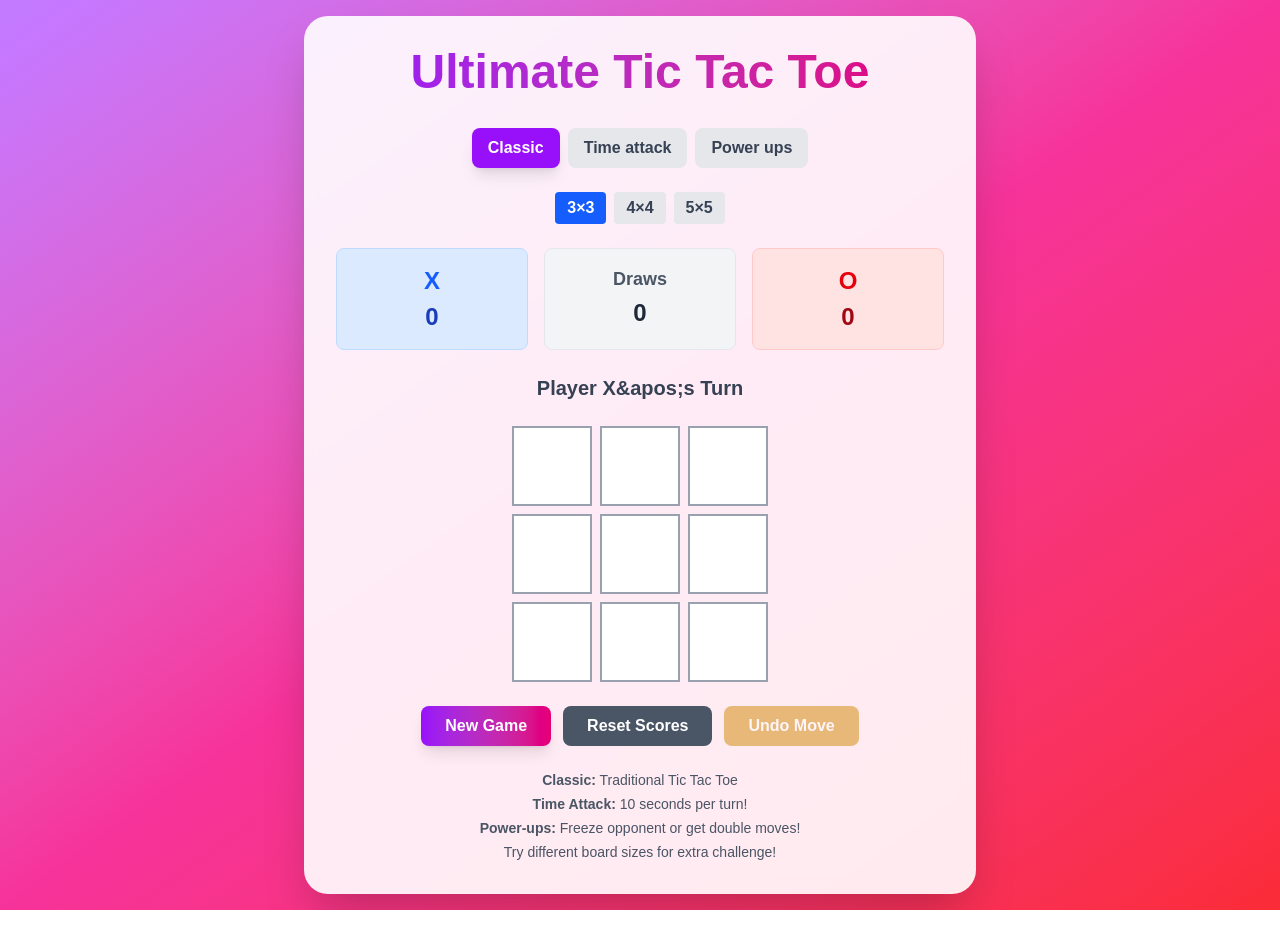
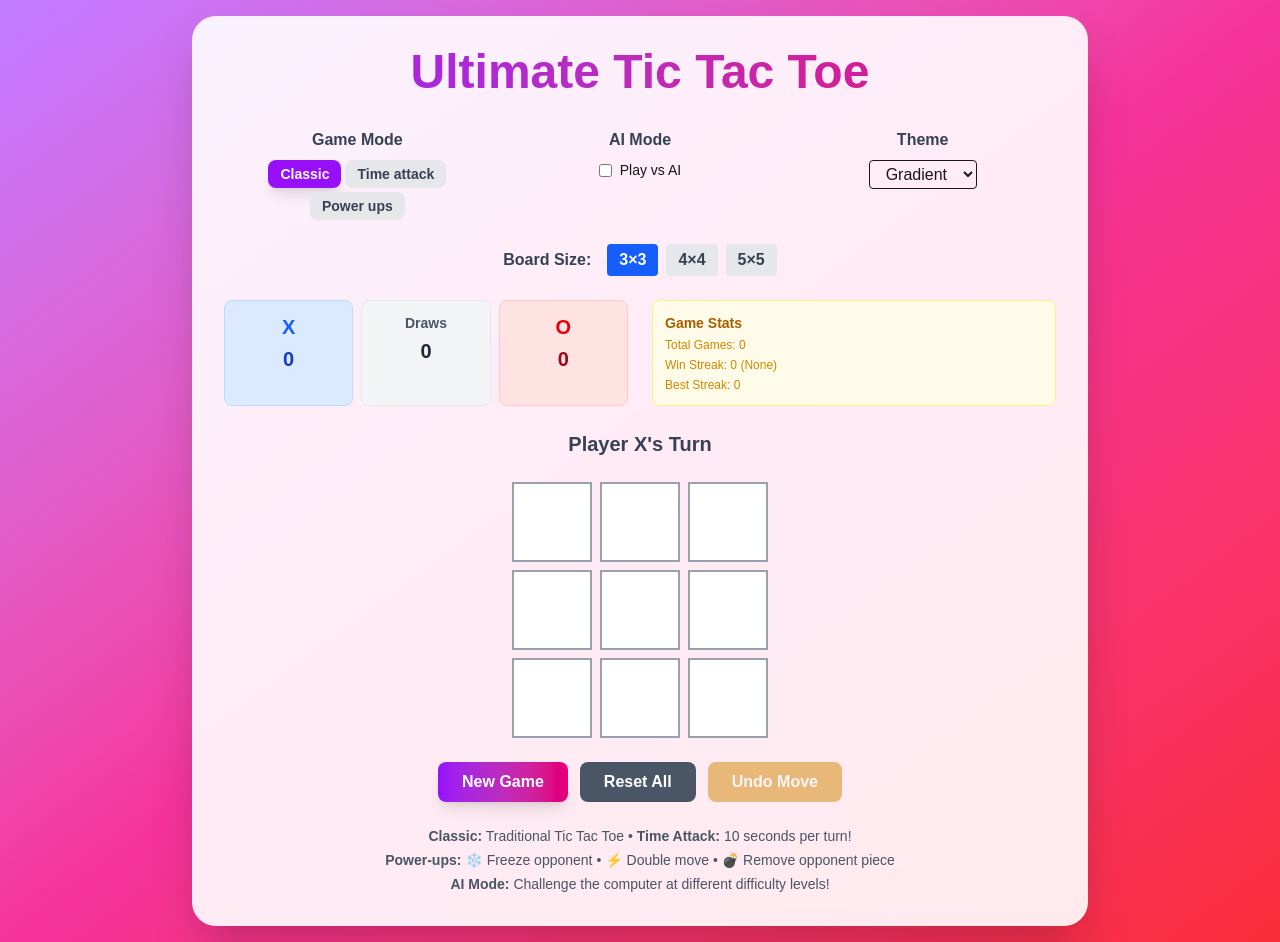
Before and after one commit to sidraut264/tic-tac-toe-game, a Next.js app: page / in a window 1280 px wide. Before the commit the page ends 910 px from the top, so only its background shows below. Built offline with nearby package versions, Linux system fonts and the light colour scheme.

Commit message:
deploy 4

```diff
--- a/app/page.js
+++ b/app/page.js
@@ -8,16 +8,21 @@ export default function TicTacToe() {
   const [winner, setWinner] = useState(null);
   const [isDraw, setIsDraw] = useState(false);
   const [scores, setScores] = useState({ X: 0, O: 0, draws: 0 });
-  const [gameMode, setGameMode] = useState('classic'); // classic, time-attack, power-ups
+  const [gameMode, setGameMode] = useState('classic');
   const [timeLeft, setTimeLeft] = useState(10);
   const [isTimeRunning, setIsTimeRunning] = useState(false);
-  const [powerUps, setPowerUps] = useState({ X: { freeze: 1, double: 1 }, O: { freeze: 1, double: 1 } });
+  const [powerUps, setPowerUps] = useState({ X: { freeze: 1, double: 1, bomb: 1 }, O: { freeze: 1, double: 1, bomb: 1 } });
   const [frozenPlayer, setFrozenPlayer] = useState(null);
   const [doubleMove, setDoubleMove] = useState(false);
   const [moveHistory, setMoveHistory] = useState([]);
   const [winningLine, setWinningLine] = useState([]);
-  const [boardSize, setBoardSize] = useState(3); // 3x3, 4x4, 5x5
+  const [boardSize, setBoardSize] = useState(3);
   const [particles, setParticles] = useState([]);
+  const [gameStats, setGameStats] = useState({ totalGames: 0, longestWinStreak: 0, currentStreak: 0, streakPlayer: null });
+  const [soundEnabled, setSoundEnabled] = useState(true);
+  const [theme, setTheme] = useState('gradient');
+  const [aiMode, setAiMode] = useState(false);
+  const [difficulty, setDifficulty] = useState('medium');
 
   const createBoard = (size) => Array(size * size).fill(null);
 
@@ -49,6 +54,85 @@ export default function TicTacToe() {
     return lines;
   };
 
+  // AI Logic
+  const minimax = (squares, depth, isMaximizing, alpha = -Infinity, beta = Infinity) => {
+    const winningLines = getWinningLines(boardSize);
+
+    // Check for winner
+    for (let line of winningLines) {
+      const firstSquare = squares[line[0]];
+      if (firstSquare && line.every(index => squares[index] === firstSquare)) {
+        if (firstSquare === 'O') return 10 - depth;  // AI wins
+        if (firstSquare === 'X') return depth - 10;  // Human wins
+      }
+    }
+
+    // Check for draw
+    if (squares.every(square => square !== null)) return 0;
+
+    // Limit search depth for performance
+    if (depth > 6) return 0;
+
+    if (isMaximizing) {
+      let maxEval = -Infinity;
+      for (let i = 0; i < squares.length; i++) {
+        if (squares[i] === null) {
+          squares[i] = 'O';
+          const evaluation = minimax(squares, depth + 1, false, alpha, beta);
+          squares[i] = null;
+          maxEval = Math.max(maxEval, evaluation);
+          alpha = Math.max(alpha, evaluation);
+          if (beta <= alpha) break; // Alpha-beta pruning
+        }
+      }
+      return maxEval;
+    } else {
+      let minEval = Infinity;
+      for (let i = 0; i < squares.length; i++) {
+        if (squares[i] === null) {
+          squares[i] = 'X';
+          const evaluation = minimax(squares, depth + 1, true, alpha, beta);
+          squares[i] = null;
+          minEval = Math.min(minEval, evaluation);
+          beta = Math.min(beta, evaluation);
+          if (beta <= alpha) break; // Alpha-beta pruning
+        }
+      }
+      return minEval;
+    }
+  };
+
+  const getBestMove = (squares) => {
+    const emptyCells = squares.map((cell, index) => cell === null ? index : null).filter(val => val !== null);
+
+    if (emptyCells.length === 0) return null;
+
+    if (difficulty === 'easy') {
+      // 70% random, 30% optimal
+      if (Math.random() < 0.7) {
+        return emptyCells[Math.floor(Math.random() * emptyCells.length)];
+      }
+    }
+
+    // For medium/hard and the 30% smart moves in easy
+    let bestScore = -Infinity;
+    let bestMove = null;
+
+    for (let i = 0; i < squares.length; i++) {
+      if (squares[i] === null) {
+        const testBoard = [...squares];
+        testBoard[i] = 'O';
+        const score = minimax(testBoard, 0, false);
+        if (score > bestScore) {
+          bestScore = score;
+          bestMove = i;
+        }
+      }
+    }
+
+    return bestMove !== null ? bestMove : emptyCells[0];
+  };
+
   // Timer effect
   useEffect(() => {
     let interval;
@@ -56,6 +140,10 @@ export default function TicTacToe() {
       interval = setInterval(() => {
         setTimeLeft(time => {
           if (time <= 1) {
+            if (aiMode && !isXNext) {
+              // AI's turn, don't switch
+              return 10;
+            }
             setIsXNext(!isXNext);
             return 10;
           }
@@ -64,7 +152,33 @@ export default function TicTacToe() {
       }, 1000);
     }
     return () => clearInterval(interval);
-  }, [isTimeRunning, timeLeft, winner, isDraw, gameMode, isXNext]);
+  }, [isTimeRunning, timeLeft, winner, isDraw, gameMode, isXNext, aiMode]);
+
+  // AI Move Effect
+  useEffect(() => {
+    if (aiMode && !isXNext && !winner && !isDraw && frozenPlayer !== 'O') {
+      const timer = setTimeout(() => {
+        const bestMove = getBestMove([...board]); // Pass a copy of the board
+        if (bestMove !== null && bestMove !== undefined) {
+          // Simulate AI click
+          const newBoard = [...board];
+          newBoard[bestMove] = 'O';
+          setBoard(newBoard);
+          setMoveHistory(prev => [...prev, { player: 'O', index: bestMove, timestamp: Date.now() }]);
+
+          if (doubleMove) {
+            setDoubleMove(false);
+          } else {
+            setIsXNext(true);
+            if (gameMode === 'time-attack') {
+              setTimeLeft(10);
+            }
+          }
+        }
+      }, 800); // AI thinks for 800ms
+      return () => clearTimeout(timer);
+    }
+  }, [aiMode, isXNext, board, winner, isDraw, frozenPlayer, doubleMove, gameMode]);
 
   // Frozen player effect
   useEffect(() => {
@@ -104,7 +218,32 @@ export default function TicTacToe() {
         ...prev,
         [gameWinner]: prev[gameWinner] + 1
       }));
-      createWinParticles();
+
+      // Update game stats
+      setGameStats(prev => {
+        const newStats = { ...prev, totalGames: prev.totalGames + 1 };
+        if (prev.streakPlayer === gameWinner) {
+          newStats.currentStreak = prev.currentStreak + 1;
+          newStats.longestWinStreak = Math.max(prev.longestWinStreak, newStats.currentStreak);
+        } else {
+          newStats.currentStreak = 1;
+          newStats.streakPlayer = gameWinner;
+        }
+        return newStats;
+      });
+
+      // Create win particles
+      const newParticles = [];
+      for (let i = 0; i < 50; i++) {
+        newParticles.push({
+          id: i,
+          x: Math.random() * 100,
+          y: Math.random() * 100,
+          color: gameWinner === 'X' ? 'blue' : 'red'
+        });
+      }
+      setParticles(newParticles);
+      setTimeout(() => setParticles([]), 3000);
     } else if (gameDraw && !gameWinner) {
       setIsDraw(true);
       setIsTimeRunning(false);
@@ -112,26 +251,14 @@ export default function TicTacToe() {
         ...prev,
         draws: prev.draws + 1
       }));
+      setGameStats(prev => ({ ...prev, totalGames: prev.totalGames + 1, currentStreak: 0, streakPlayer: null }));
     }
   }, [board, boardSize]);
-
-  const createWinParticles = () => {
-    const newParticles = [];
-    for (let i = 0; i < 50; i++) {
-      newParticles.push({
-        id: i,
-        x: Math.random() * 100,
-        y: Math.random() * 100,
-        color: winner === 'X' ? 'blue' : 'red'
-      });
-    }
-    setParticles(newParticles);
-    setTimeout(() => setParticles([]), 3000);
-  };
 
   const handleClick = (index) => {
     if (board[index] || winner || isDraw) return;
     if (frozenPlayer === (isXNext ? 'X' : 'O')) return;
+    if (aiMode && !isXNext) return; // Prevent human from moving during AI turn
 
     const newBoard = [...board];
     const currentPlayer = isXNext ? 'X' : 'O';
@@ -146,6 +273,31 @@ export default function TicTacToe() {
       if (gameMode === 'time-attack') {
         setTimeLeft(10);
       }
+    }
+  };
+
+  const useBombPowerUp = () => {
+    const currentPlayer = isXNext ? 'X' : 'O';
+    if (powerUps[currentPlayer].bomb <= 0) return;
+
+    // Remove a random opponent's piece
+    const opponentPieces = board.map((piece, index) =>
+      piece === (currentPlayer === 'X' ? 'O' : 'X') ? index : null
+    ).filter(index => index !== null);
+
+    if (opponentPieces.length > 0) {
+      const randomIndex = opponentPieces[Math.floor(Math.random() * opponentPieces.length)];
+      const newBoard = [...board];
+      newBoard[randomIndex] = null;
+      setBoard(newBoard);
+
+      setPowerUps(prev => ({
+        ...prev,
+        [currentPlayer]: {
+          ...prev[currentPlayer],
+          bomb: prev[currentPlayer].bomb - 1
+        }
+      }));
     }
   };
 
@@ -165,6 +317,8 @@ export default function TicTacToe() {
       setFrozenPlayer(currentPlayer === 'X' ? 'O' : 'X');
     } else if (type === 'double') {
       setDoubleMove(true);
+    } else if (type === 'bomb') {
+      useBombPowerUp();
     }
   };
 
@@ -194,7 +348,7 @@ export default function TicTacToe() {
     setWinningLine([]);
     setParticles([]);
     if (gameMode === 'power-ups') {
-      setPowerUps({ X: { freeze: 1, double: 1 }, O: { freeze: 1, double: 1 } });
+      setPowerUps({ X: { freeze: 1, double: 1, bomb: 1 }, O: { freeze: 1, double: 1, bomb: 1 } });
     }
   };
 
@@ -205,6 +359,19 @@ export default function TicTacToe() {
     setIsDraw(false);
     setMoveHistory([]);
     setWinningLine([]);
+  };
+
+  const getThemeClasses = () => {
+    switch (theme) {
+      case 'dark':
+        return 'bg-gradient-to-br from-gray-900 via-purple-900 to-violet-900';
+      case 'ocean':
+        return 'bg-gradient-to-br from-blue-400 via-blue-500 to-blue-600';
+      case 'forest':
+        return 'bg-gradient-to-br from-green-400 via-green-500 to-green-600';
+      default:
+        return 'bg-gradient-to-br from-purple-400 via-pink-500 to-red-500';
+    }
   };
 
   const renderSquare = (index) => {
@@ -232,27 +399,32 @@ export default function TicTacToe() {
   };
 
   return (
-    <div className="min-h-screen bg-gradient-to-br from-purple-400 via-pink-500 to-red-500 flex items-center justify-center p-4 relative overflow-hidden">
+    <div className={`min-h-screen ${getThemeClasses()} flex items-center justify-center p-4 relative overflow-hidden`}>
       {/* Animated particles */}
       {particles.map(particle => (
         <div
           key={particle.id}
-          className={`absolute w-2 h-2 rounded-full animate-bounce bg-${particle.color}-400`}
+          className={`absolute w-2 h-2 rounded-full animate-bounce`}
           style={{
             left: `${particle.x}%`,
             top: `${particle.y}%`,
+            backgroundColor: particle.color === 'blue' ? '#3b82f6' : '#ef4444',
             animationDelay: `${Math.random() * 2}s`
           }}
         />
       ))}
 
-      <div className="bg-white/90 backdrop-blur-sm rounded-3xl shadow-2xl p-8 max-w-2xl w-full">
+      <div className="bg-white/90 backdrop-blur-sm rounded-3xl shadow-2xl p-8 max-w-4xl w-full">
         <h1 className="text-5xl font-bold text-center mb-8 bg-gradient-to-r from-purple-600 to-pink-600 bg-clip-text text-transparent">
           Ultimate Tic Tac Toe
         </h1>
 
+        {/* Settings Row */}
+        <div className="grid grid-cols-1 md:grid-cols-3 gap-4 mb-6">
           {/* Game Mode Selector */}
-        <div className="flex justify-center gap-2 mb-6">
+          <div className="text-center">
+            <h3 className="font-semibold text-gray-700 mb-2">Game Mode</h3>
+            <div className="flex flex-wrap justify-center gap-1">
               {['classic', 'time-attack', 'power-ups'].map(mode => (
                 <button
                   key={mode}
@@ -260,7 +432,7 @@ export default function TicTacToe() {
                     setGameMode(mode);
                     resetGame();
                   }}
-              className={`px-4 py-2 rounded-lg font-semibold transition-all ${
+                  className={`px-3 py-1 rounded-lg font-semibold transition-all text-sm ${
                     gameMode === mode
                       ? 'bg-purple-600 text-white shadow-lg'
                       : 'bg-gray-200 text-gray-700 hover:bg-gray-300'
@@ -270,9 +442,57 @@ export default function TicTacToe() {
                 </button>
               ))}
             </div>
+          </div>
+
+          {/* AI Settings */}
+          <div className="text-center">
+            <h3 className="font-semibold text-gray-700 mb-2">AI Mode</h3>
+            <div className="space-y-2">
+              <label className="flex items-center justify-center gap-2">
+                <input
+                  type="checkbox"
+                  checked={aiMode}
+                  onChange={(e) => {
+                    setAiMode(e.target.checked);
+                    resetGame();
+                  }}
+                  className="rounded"
+                />
+                <span className="text-sm">Play vs AI</span>
+              </label>
+              {aiMode && (
+                <select
+                  value={difficulty}
+                  onChange={(e) => setDifficulty(e.target.value)}
+                  className="px-2 py-1 rounded border text-sm"
+                >
+                  <option value="easy">Easy</option>
+                  <option value="medium">Medium</option>
+                  <option value="hard">Hard</option>
+                </select>
+              )}
+            </div>
+          </div>
+
+          {/* Theme Selector */}
+          <div className="text-center">
+            <h3 className="font-semibold text-gray-700 mb-2">Theme</h3>
+            <select
+              value={theme}
+              onChange={(e) => setTheme(e.target.value)}
+              className="px-3 py-1 rounded border"
+            >
+              <option value="gradient">Gradient</option>
+              <option value="dark">Dark</option>
+              <option value="ocean">Ocean</option>
+              <option value="forest">Forest</option>
+            </select>
+          </div>
+        </div>
 
         {/* Board Size Selector */}
         <div className="flex justify-center gap-2 mb-6">
+          <span className="self-center font-semibold text-gray-700 mr-2">Board Size:</span>
           {[3, 4, 5].map(size => (
             <button
               key={size}
@@ -302,58 +522,83 @@ export default function TicTacToe() {
           <div className="grid grid-cols-2 gap-4 mb-6">
             <div className="text-center">
               <div className="font-bold text-blue-600 mb-2">Player X Powers</div>
-              <div className="flex gap-2 justify-center">
+              <div className="flex gap-1 justify-center flex-wrap">
                 <button
                   onClick={() => usePowerUp('freeze')}
-                  disabled={powerUps.X.freeze === 0 || !isXNext}
-                  className="px-3 py-1 bg-blue-500 text-white rounded disabled:opacity-30 hover:bg-blue-600"
+                  disabled={powerUps.X.freeze === 0 || !isXNext || (aiMode && !isXNext)}
+                  className="px-2 py-1 bg-blue-500 text-white rounded disabled:opacity-30 hover:bg-blue-600 text-sm"
                 >
-                  ❄️ Freeze ({powerUps.X.freeze})
+                  ❄️ ({powerUps.X.freeze})
                 </button>
                 <button
                   onClick={() => usePowerUp('double')}
-                  disabled={powerUps.X.double === 0 || !isXNext}
-                  className="px-3 py-1 bg-blue-500 text-white rounded disabled:opacity-30 hover:bg-blue-600"
+                  disabled={powerUps.X.double === 0 || !isXNext || (aiMode && !isXNext)}
+                  className="px-2 py-1 bg-blue-500 text-white rounded disabled:opacity-30 hover:bg-blue-600 text-sm"
                 >
-                  ⚡ Double ({powerUps.X.double})
+                  ⚡ ({powerUps.X.double})
+                </button>
+                <button
+                  onClick={() => usePowerUp('bomb')}
+                  disabled={powerUps.X.bomb === 0 || !isXNext || (aiMode && !isXNext)}
+                  className="px-2 py-1 bg-blue-500 text-white rounded disabled:opacity-30 hover:bg-blue-600 text-sm"
+                >
+                  💣 ({powerUps.X.bomb})
                 </button>
               </div>
             </div>
             <div className="text-center">
-              <div className="font-bold text-red-600 mb-2">Player O Powers</div>
-              <div className="flex gap-2 justify-center">
+              <div className="font-bold text-red-600 mb-2">{aiMode ? 'AI' : 'Player O'} Powers</div>
+              <div className="flex gap-1 justify-center flex-wrap">
                 <button
                   onClick={() => usePowerUp('freeze')}
-                  disabled={powerUps.O.freeze === 0 || isXNext}
-                  className="px-3 py-1 bg-red-500 text-white rounded disabled:opacity-30 hover:bg-red-600"
+                  disabled={powerUps.O.freeze === 0 || isXNext || aiMode}
+                  className="px-2 py-1 bg-red-500 text-white rounded disabled:opacity-30 hover:bg-red-600 text-sm"
                 >
-                  ❄️ Freeze ({powerUps.O.freeze})
+                  ❄️ ({powerUps.O.freeze})
                 </button>
                 <button
                   onClick={() => usePowerUp('double')}
-                  disabled={powerUps.O.double === 0 || isXNext}
-                  className="px-3 py-1 bg-red-500 text-white rounded disabled:opacity-30 hover:bg-red-600"
+                  disabled={powerUps.O.double === 0 || isXNext || aiMode}
+                  className="px-2 py-1 bg-red-500 text-white rounded disabled:opacity-30 hover:bg-red-600 text-sm"
                 >
-                  ⚡ Double ({powerUps.O.double})
+                  ⚡ ({powerUps.O.double})
+                </button>
+                <button
+                  onClick={() => usePowerUp('bomb')}
+                  disabled={powerUps.O.bomb === 0 || isXNext || aiMode}
+                  className="px-2 py-1 bg-red-500 text-white rounded disabled:opacity-30 hover:bg-red-600 text-sm"
+                >
+                  💣 ({powerUps.O.bomb})
                 </button>
               </div>
             </div>
           </div>
         )}
 
-        {/* Score Board */}
-        <div className="grid grid-cols-3 gap-4 mb-6 text-center">
-          <div className="bg-blue-100 rounded-lg p-4 border border-blue-200">
-            <div className="text-2xl font-bold text-blue-600 mb-1">X</div>
-            <div className="text-2xl font-bold text-blue-800">{scores.X}</div>
+        {/* Score Board and Stats */}
+        <div className="grid grid-cols-2 gap-6 mb-6">
+          <div className="grid grid-cols-3 gap-2 text-center">
+            <div className="bg-blue-100 rounded-lg p-3 border border-blue-200">
+              <div className="text-xl font-bold text-blue-600 mb-1">X</div>
+              <div className="text-xl font-bold text-blue-800">{scores.X}</div>
             </div>
-          <div className="bg-gray-100 rounded-lg p-4 border border-gray-200">
-            <div className="text-lg font-bold text-gray-600 mb-1">Draws</div>
-            <div className="text-2xl font-bold text-gray-800">{scores.draws}</div>
+            <div className="bg-gray-100 rounded-lg p-3 border border-gray-200">
+              <div className="text-sm font-bold text-gray-600 mb-1">Draws</div>
+              <div className="text-xl font-bold text-gray-800">{scores.draws}</div>
             </div>
-          <div className="bg-red-100 rounded-lg p-4 border border-red-200">
-            <div className="text-2xl font-bold text-red-600 mb-1">O</div>
-            <div className="text-2xl font-bold text-red-800">{scores.O}</div>
+            <div className="bg-red-100 rounded-lg p-3 border border-red-200">
+              <div className="text-xl font-bold text-red-600 mb-1">{aiMode ? 'AI' : 'O'}</div>
+              <div className="text-xl font-bold text-red-800">{scores.O}</div>
+            </div>
+          </div>
+
+          <div className="bg-yellow-50 rounded-lg p-3 border border-yellow-200">
+            <div className="text-sm font-bold text-yellow-700 mb-1">Game Stats</div>
+            <div className="text-xs text-yellow-600 space-y-1">
+              <div>Total Games: {gameStats.totalGames}</div>
+              <div>Win Streak: {gameStats.currentStreak} ({gameStats.streakPlayer || 'None'})</div>
+              <div>Best Streak: {gameStats.longestWinStreak}</div>
+            </div>
           </div>
         </div>
 
@@ -361,17 +606,17 @@ export default function TicTacToe() {
         <div className="text-center mb-6">
           {winner ? (
             <div className="text-3xl font-bold text-green-600 animate-bounce">
-              🎉 Player {winner} Wins! 🎉
+              🎉 {aiMode && winner === 'O' ? 'AI' : `Player ${winner}`} Wins! 🎉
             </div>
           ) : isDraw ? (
             <div className="text-3xl font-bold text-orange-600">
-              🤝 It&apos;s a Draw! 🤝
+              🤝 It's a Draw! 🤝
             </div>
           ) : (
             <div className={`text-xl font-semibold ${frozenPlayer === (isXNext ? 'X' : 'O') ? 'text-blue-400' : 'text-gray-700'}`}>
-              {frozenPlayer === (isXNext ? 'X' : 'O') ? `❄️ Player ${isXNext ? 'X' : 'O'} is Frozen!` :
-               doubleMove ? `⚡ Player ${isXNext ? 'X' : 'O'} gets another turn!` :
-               `Player ${isXNext ? 'X' : 'O'}&apos;s Turn`}
+              {frozenPlayer === (isXNext ? 'X' : 'O') ? `❄️ ${isXNext ? 'Player X' : (aiMode ? 'AI' : 'Player O')} is Frozen!` :
+               doubleMove ? `⚡ ${isXNext ? 'Player X' : (aiMode ? 'AI' : 'Player O')} gets another turn!` :
+               `${isXNext ? 'Player X' : (aiMode ? 'AI' : 'Player O')}'s Turn${aiMode && !isXNext ? ' (Thinking...)' : ''}`}
             </div>
           )}
         </div>
@@ -392,14 +637,17 @@ export default function TicTacToe() {
             New Game
           </button>
           <button
-            onClick={() => setScores({ X: 0, O: 0, draws: 0 })}
+            onClick={() => {
+              setScores({ X: 0, O: 0, draws: 0 });
+              setGameStats({ totalGames: 0, longestWinStreak: 0, currentStreak: 0, streakPlayer: null });
+            }}
             className="px-6 py-2 bg-gray-600 text-white rounded-lg hover:bg-gray-700 transition-colors duration-200 font-semibold"
           >
-            Reset Scores
+            Reset All
           </button>
           <button
             onClick={undoLastMove}
-            disabled={moveHistory.length === 0}
+            disabled={moveHistory.length === 0 || aiMode}
             className="px-6 py-2 bg-yellow-600 text-white rounded-lg hover:bg-yellow-700 transition-colors duration-200 font-semibold disabled:opacity-50"
           >
             Undo Move
@@ -408,10 +656,9 @@ export default function TicTacToe() {
 
         {/* Instructions */}
         <div className="mt-6 text-center text-sm text-gray-600 space-y-1">
-          <p><strong>Classic:</strong> Traditional Tic Tac Toe</p>
-          <p><strong>Time Attack:</strong> 10 seconds per turn!</p>
-          <p><strong>Power-ups:</strong> Freeze opponent or get double moves!</p>
-          <p>Try different board sizes for extra challenge!</p>
+          <p><strong>Classic:</strong> Traditional Tic Tac Toe • <strong>Time Attack:</strong> 10 seconds per turn!</p>
+          <p><strong>Power-ups:</strong> ❄️ Freeze opponent • ⚡ Double move • 💣 Remove opponent piece</p>
+          <p><strong>AI Mode:</strong> Challenge the computer at different difficulty levels!</p>
         </div>
       </div>
     </div>
```
Lines whose indentation alone changed are shown as unchanged.
